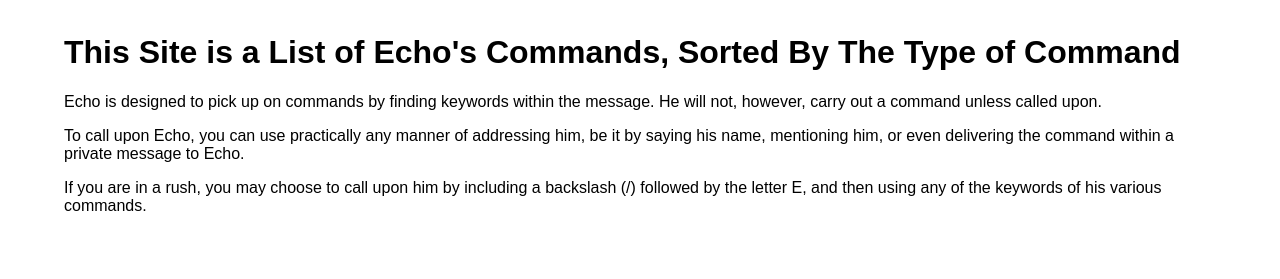
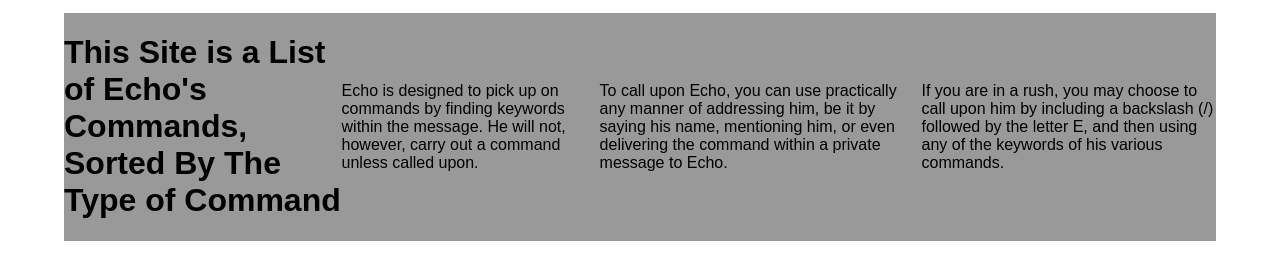
Before and after one commit to shadowin3/shadowin3.github.io, a plain HTML site: page echo/index.html in a window 1280 px wide. Shown: the part 51-330 px from the top of the page. Drawn offline with Linux system fonts and the light colour scheme.

Commit message:
little bit of style

```diff
--- a/echo/style.css
+++ b/echo/style.css
@@ -13,6 +13,16 @@ left: 0;
 width: 100%;
 height: 100%;
 flex-direction: column;
+
+}
+
+.body {
+
+display: flex;
+background-color: #999;
+justify-content: center;
+align-items: center;
+position: absolute;
 
 }
 
```
